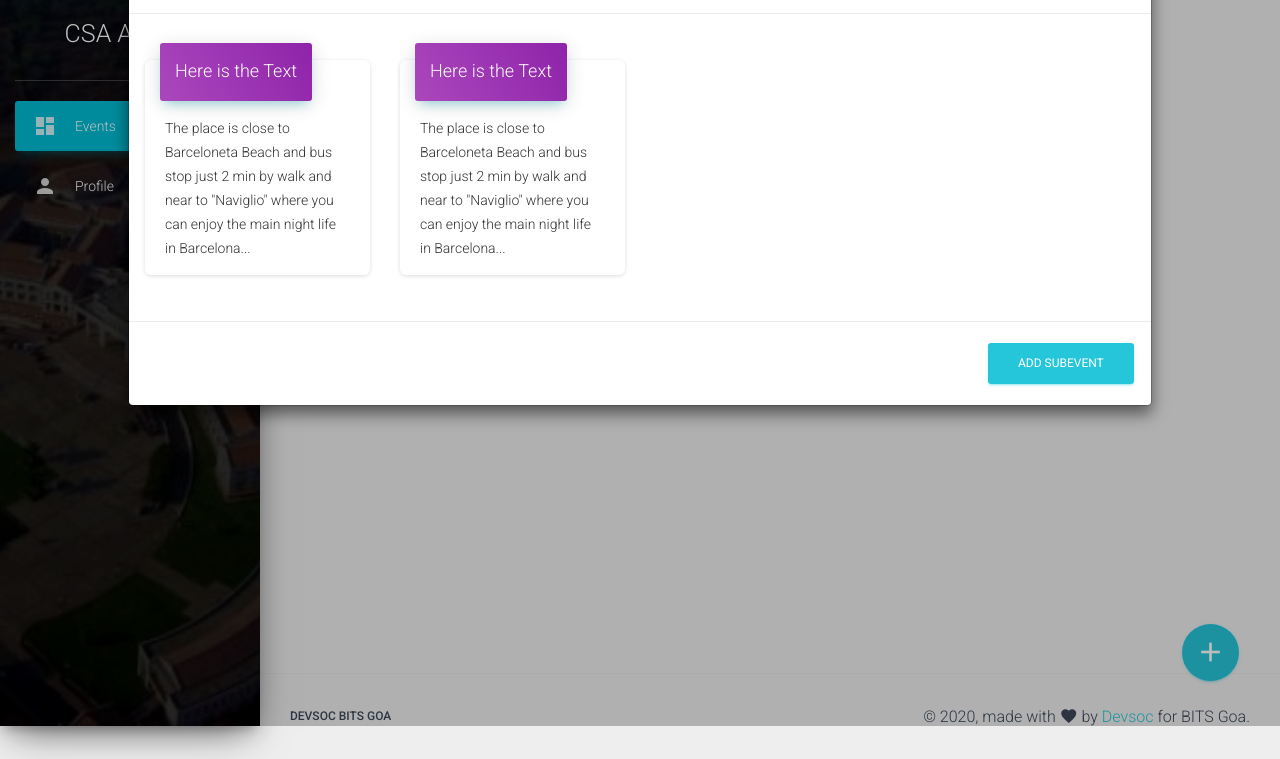
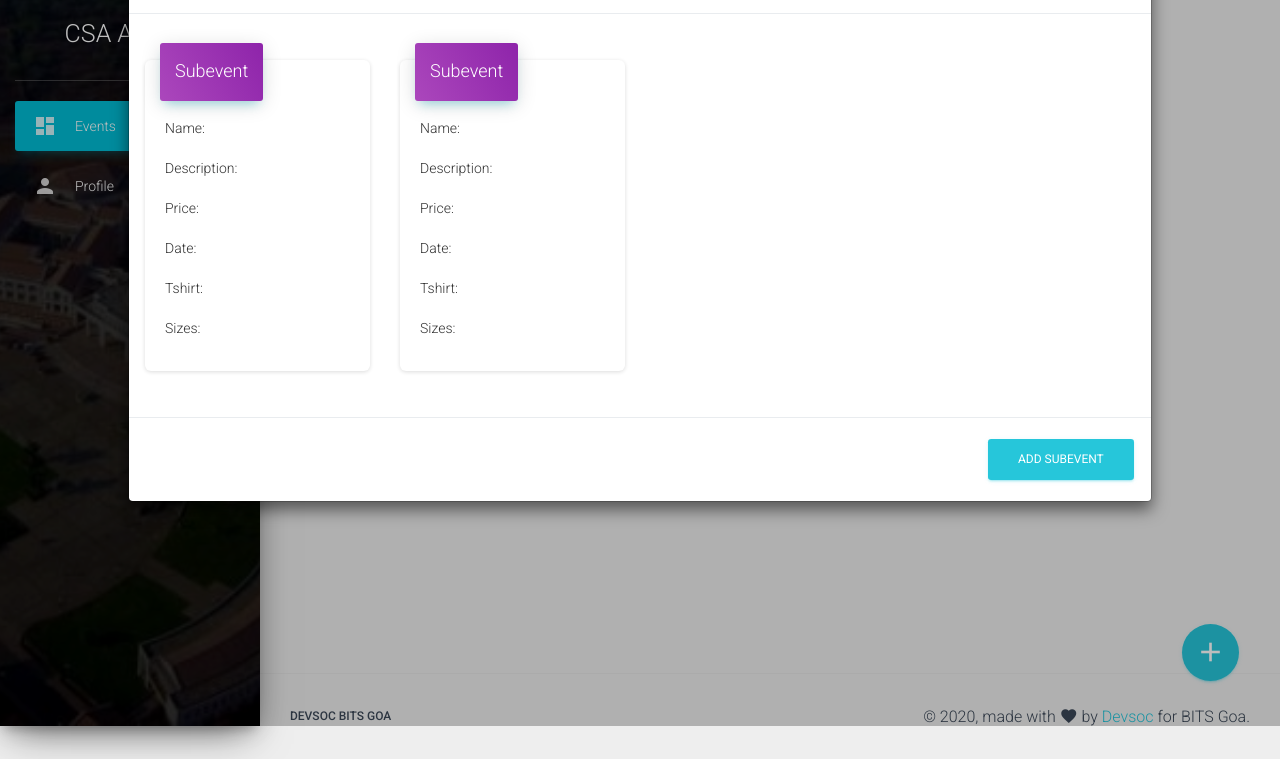
Before and after one commit to kanishq1/admin-portal, a website: page index.html in a window 1280 px wide. Both pictures are taken after a click on the button "ADD SUBEVENT". Shown: the part 74-833 px from the top of the page. Drawn offline with nearby package versions, Linux system fonts and the light colour scheme; some packages are replaced by stand-ins of ours.

Commit message:
javascript left

```diff
--- a/index.html
+++ b/index.html
@@ -118,15 +118,18 @@ The above copyright notice and this permission notice shall be included in all c
                           <i class="material-icons">build</i> Fix Header!
                         </button>
 
-                        <button type="button" class="btn btn-info btn-link" rel="tooltip" data-placement="bottom" title="Refresh">
-                          <i class="material-icons">refresh</i>
+                        <button type="button" class="btn btn-info btn-link" rel="tooltip" data-placement="bottom" title="Delete">
+                          <i class="material-icons">delete</i>
                         </button>
-                        <button type="button" class="btn btn-default btn-link" rel="tooltip" data-placement="bottom" title="Change Date">
+                        <button type="button" class="btn btn-default btn-link" rel="tooltip" data-placement="bottom" title="Edit">
                           <i class="material-icons">edit</i>
                         </button>
                     </div>
-                    <h4 class="card-title">Website Views</h4>
-                    <p class="card-category">Last Campaign Performance</p>
+                    <p class="card-category">Name</p>
+                    <p class="card-category">Description</p>
+                    <p class="card-category">From:  To:  </p>
+                    <p class="card-category">organisation</p>
+                    <p class="card-category">Expiration</p>
                 </div>
                 <div class="card-footer">
                   <div class="stats">
@@ -152,11 +155,17 @@ The above copyright notice and this permission notice shall be included in all c
                             <div class="card">
                                 <div class="card-header card-header-text card-header-primary">
                                   <div class="card-text">
-                                    <h4 class="card-title">Here is the Text</h4>
+                                    <h4 class="card-title">Subevent</h4>
                                   </div>
                                 </div>
                                 <div class="card-body">
-                                    The place is close to Barceloneta Beach and bus stop just 2 min by walk and near to "Naviglio" where you can enjoy the main night life in Barcelona...
+                                    <p>Name:</p>
+                                    <p>Description:</p>
+                                    <p>Price:</p>
+                                    <p>Date:</p>
+                                    <p>Tshirt:</p>
+                                    <p>Sizes:</p>
+
                                 </div>
                             </div>
                           </div>
@@ -164,11 +173,16 @@ The above copyright notice and this permission notice shall be included in all c
                             <div class="card">
                                 <div class="card-header card-header-text card-header-primary">
                                   <div class="card-text">
-                                    <h4 class="card-title">Here is the Text</h4>
+                                    <h4 class="card-title">Subevent</h4>
                                   </div>
                                 </div>
                                 <div class="card-body">
-                                    The place is close to Barceloneta Beach and bus stop just 2 min by walk and near to "Naviglio" where you can enjoy the main night life in Barcelona...
+                                  <p>Name:</p>
+                                  <p>Description:</p>
+                                  <p>Price:</p>
+                                  <p>Date:</p>
+                                  <p>Tshirt:</p>
+                                  <p>Sizes:</p>
                                 </div>
                             </div>
                           </div>
@@ -282,7 +296,7 @@ The above copyright notice and this permission notice shall be included in all c
         <div class="modal-footer">
           <button type="button" class="btn btn-secondary" data-dismiss="modal">Close</button>
           <button type="button" class="btn btn-primary" onclick="addevent()">Save</button>
-
+          <button type="button" class="btn btn-secondary" data-toggle="modal" data-target=".bd-example-modal-lg" data-dismiss="modal">Next</button>
         </div>
       </div>
     </div>
```
